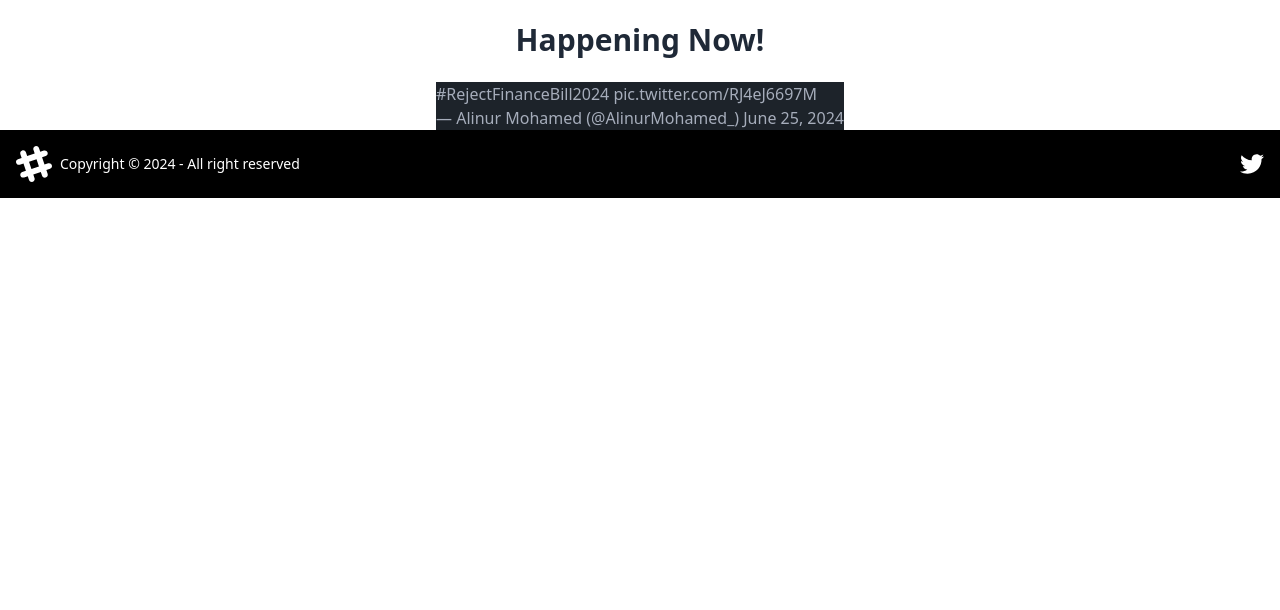
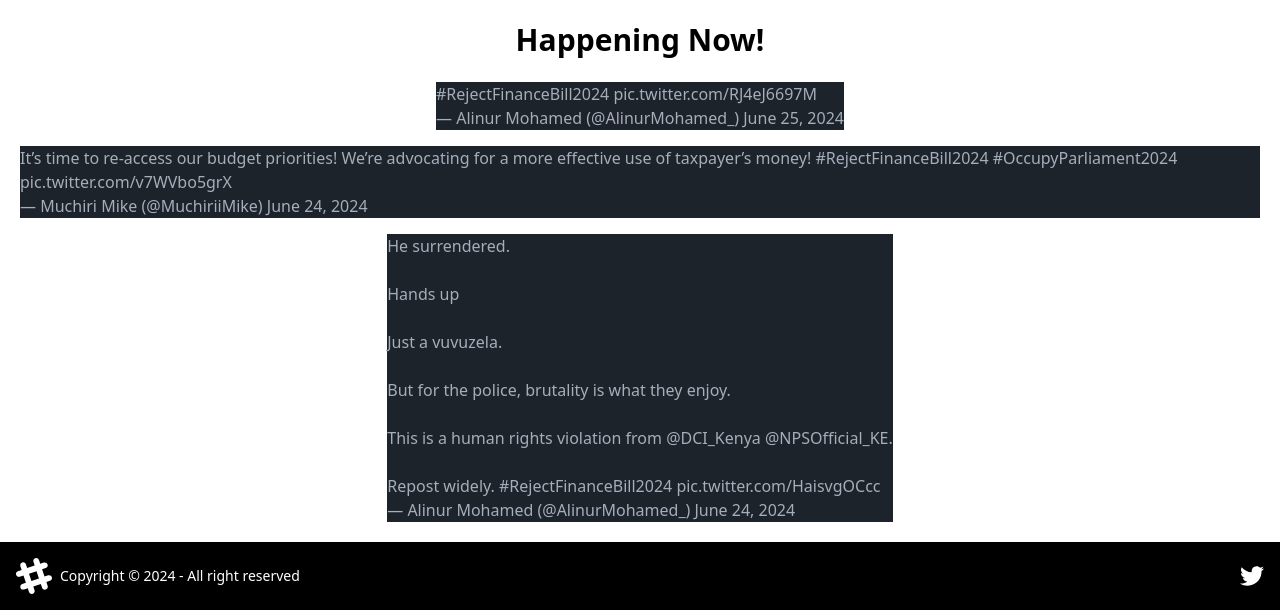
Before and after one commit to Njoguu/RFB24, a plain HTML site: page index.html in a window 1280 px wide. Shown: the part 802-1412 px from the top of the page. Before the commit the page ends 1000 px from the top, so only its background shows below. Drawn offline with nearby package versions, Linux system fonts and the light colour scheme.

Commit message:
added new tweets & added spacing

```diff
--- a/index.html
+++ b/index.html
@@ -16,16 +16,16 @@
           <div class="max-w-md text-white">
             <h1 class="text-5xl font-bold">Reject!</h1>
             <p class="py-6">#RejectFinanceBill2024!</p>
-            <button class="">
-                <a href="https://twitter.com/intent/tweet?button_hashtag=RejectFinanceBill2024&ref_src=twsrc%5Etfw" class="twitter-hashtag-button" data-size="large" data-show-count="false">Tweet #RejectFinanceBill2024</a>
-            </button>
+            <a href="https://twitter.com/intent/tweet?button_hashtag=RejectFinanceBill2024&ref_src=twsrc%5Etfw" class="twitter-hashtag-button" data-size="large" data-show-count="false">Tweet #RejectFinanceBill2024</a>
           </div>
         </div>
     </div>
 
-    <h1 class="text-3xl font-bold m-6 text-center">Happening Now!</h1>
-    <div class="min-h-screeen flex flex-wrap justify-center gap-6">
+    <h1 class="text-3xl font-bold m-6 text-center text-black">Happening Now!</h1>
+    <div class="min-h-screeen flex flex-wrap justify-center gap-4 m-5">
         <blockquote class="twitter-tweet" data-theme="dark"><p lang="qme" dir="ltr"><a href="https://twitter.com/hashtag/RejectFinanceBill2024?src=hash&amp;ref_src=twsrc%5Etfw">#RejectFinanceBill2024</a> <a href="https://t.co/RJ4eJ6697M">pic.twitter.com/RJ4eJ6697M</a></p>&mdash; Alinur Mohamed (@AlinurMohamed_) <a href="https://twitter.com/AlinurMohamed_/status/1805448956467454180?ref_src=twsrc%5Etfw">June 25, 2024</a></blockquote>
+        <blockquote class="twitter-tweet" data-theme="dark"><p lang="en" dir="ltr">It’s time to re-access our budget priorities! We’re advocating for a more effective use of taxpayer’s money! <a href="https://twitter.com/hashtag/RejectFinanceBill2024?src=hash&amp;ref_src=twsrc%5Etfw">#RejectFinanceBill2024</a> <a href="https://twitter.com/hashtag/OccupyParliament2024?src=hash&amp;ref_src=twsrc%5Etfw">#OccupyParliament2024</a> <a href="https://t.co/v7WVbo5grX">pic.twitter.com/v7WVbo5grX</a></p>&mdash; Muchiri Mike (@MuchiriiMike) <a href="https://twitter.com/MuchiriiMike/status/1805161146829115779?ref_src=twsrc%5Etfw">June 24, 2024</a></blockquote>
+        <blockquote class="twitter-tweet" data-theme="dark"><p lang="en" dir="ltr">He surrendered. <br><br>Hands up<br><br>Just a vuvuzela.<br><br>But for the police, brutality is what they enjoy.<br><br>This is a human rights violation from <a href="https://twitter.com/DCI_Kenya?ref_src=twsrc%5Etfw">@DCI_Kenya</a> <a href="https://twitter.com/NPSOfficial_KE?ref_src=twsrc%5Etfw">@NPSOfficial_KE</a>.<br><br>Repost widely. <a href="https://twitter.com/hashtag/RejectFinanceBill2024?src=hash&amp;ref_src=twsrc%5Etfw">#RejectFinanceBill2024</a> <a href="https://t.co/HaisvgOCcc">pic.twitter.com/HaisvgOCcc</a></p>&mdash; Alinur Mohamed (@AlinurMohamed_) <a href="https://twitter.com/AlinurMohamed_/status/1805218122963517518?ref_src=twsrc%5Etfw">June 24, 2024</a></blockquote>
     </div>
 
     <!-- Link to custom JS -->
```
